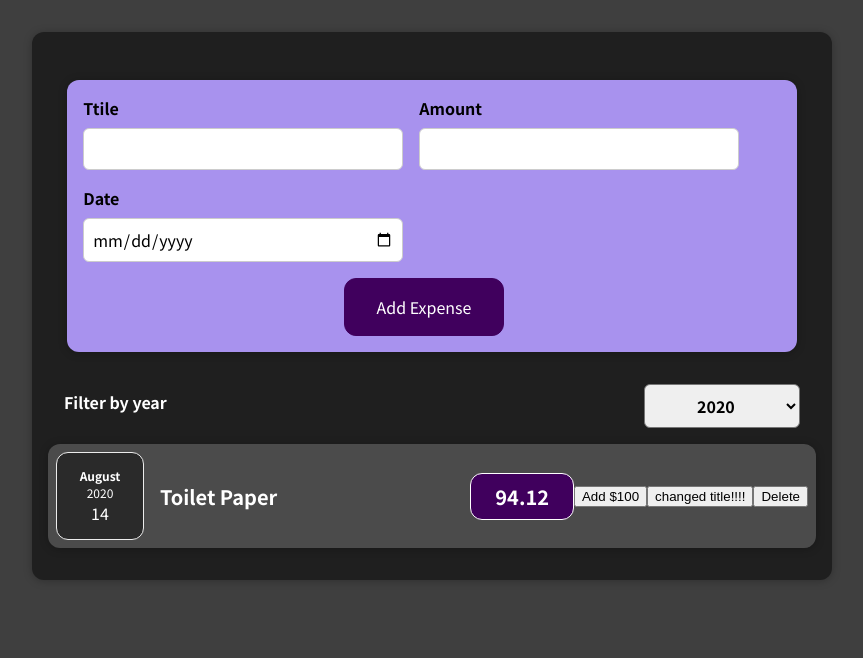
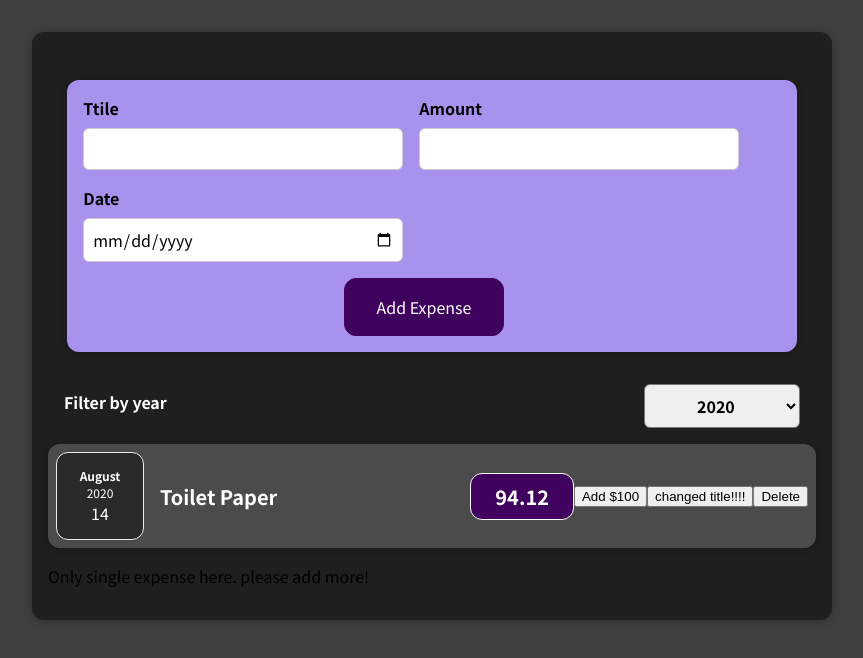
Before and after one commit to ritik-28/reactbasic, a React (Create React App) app: page / in a window 1280 px wide. Shown: the top 658 px of the page, without its empty margins (208-1071 px from the left). Built offline with nearby package versions, Linux system fonts and the light colour scheme.

Commit message:
Conditional Rendering

```diff
--- a/src/components/Expenses/Expenses.js
+++ b/src/components/Expenses/Expenses.js
@@ -14,20 +14,39 @@ const Expenses = (props) => {
   const filterdExpenses = props.expenses.filter((expense) => {
     return expense.date.getFullYear().toString() === filteredYear;
   });
+  let expensesContent = <p>No expenses found</p>;
+  if (filterdExpenses.length > 0) {
+    expensesContent = filterdExpenses.map((expense) => (
+      <ExpenseItem
+        key={expense.id}
+        title={expense.title}
+        amount={expense.amount}
+        date={expense.date}
+      />
+    ));
+  }
+  if (filterdExpenses.length === 1) {
+    expensesContent = filterdExpenses.map((expense) => (
+      <ExpenseItem
+        key={expense.id}
+        title={expense.title}
+        amount={expense.amount}
+        date={expense.date}
+      />
+    ));
+  }
   return (
     <Card className="expenses">
       <ExpensesFilter
         selected={filteredYear}
         onChangeFilter={filterChangeHandler}
       />
-      {filterdExpenses.map((expense) => (
-        <ExpenseItem
-          key={expense.id}
-          title={expense.title}
-          amount={expense.amount}
-          date={expense.date}
-        />
-      ))}
+      {expensesContent}
+      {filterdExpenses.length === 1 ? (
+        <p>Only single expense here. please add more!</p>
+      ) : (
+        ""
+      )}
     </Card>
   );
 };
```
